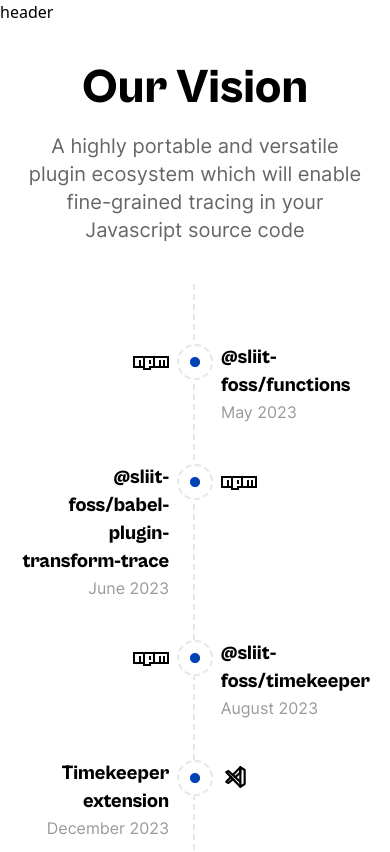
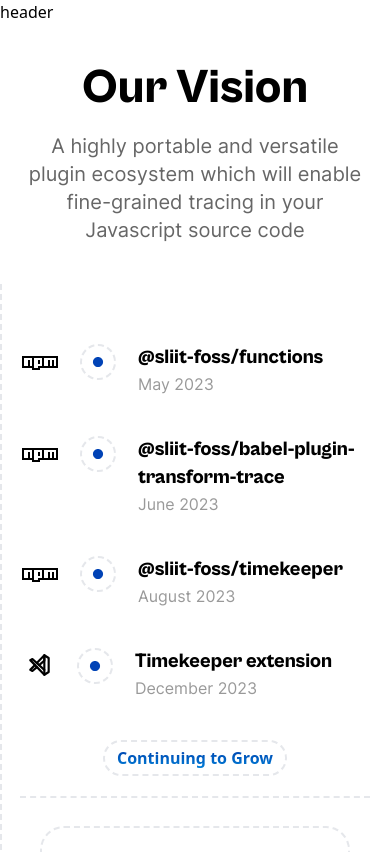
Before and after one commit to sliit-foss/timekeeper-web, a React (Vite) app: page / in a window 390 px wide. Shown: the top 852 px of the page. Built offline with nearby package versions, Linux system fonts and the light colour scheme.

Commit message:
Feat: mobile fix

```diff
--- a/src/components/ourVision.jsx
+++ b/src/components/ourVision.jsx
@@ -17,19 +17,19 @@ const OurVision = ({ dataList }) => {
   const timeLine = (data) => {
     return (
       <div className="my-10 flex justify-center">
-        <div className={data.logoFirst ? "w-[230px] justify-end order-2" : "w-[230px] order-4"}>
+        <div className={data.logoFirst ? "md:w-[230px] justify-end md:order-2" : "md:w-[230px] md:order-4"}>
           {data.imgType === "npm" ? (
-            <FaNpm className={data.logoFirst ? "text-4xl ml-auto" : "text-4xl mr-auto"} />
+            <FaNpm className={data.logoFirst ? "text-4xl ml-auto" : "text-4xl ml-auto md:ml-0 md:mr-auto"} />
           ) : data.imgType === "vscode" ? (
             <TbBrandVscode className={data.logoFirst ? "text-2xl ml-auto" : "text-3xl pt-1 mr-auto"} />
           ) : (
             <></>
           )}
         </div>
-        <div className="w-20 order-3">
+        <div className="w-20 md:order-3">
           <RxDotFilled className="text-[#0143b6] text-4xl mx-auto border-2 border-dashed rounded-full bg-white" />
         </div>
-        <div className={data.logoFirst ? "w-[230px] text-start order-4" : "w-[230px] text-right order-2"}>
+        <div className={data.logoFirst ? "w-[230px] text-start order-4" : "w-[230px] text-start md:text-right order-2"}>
           <p className="font-CabinetGroteskVariable text-xl font-extrabold">{data.details}</p>
           <p className="text-black/40 font-Inter">{data.date}</p>
         </div>
@@ -48,7 +48,7 @@ const OurVision = ({ dataList }) => {
       </div>
 
       <div className="relative">
-        <div className="w-1/2 min-h-full absolute inline-block border-r-2 z-0 border-dashed"></div>
+        <div className="md:w-1/2 min-h-full absolute inline-block border-r-2 z-0 border-dashed"></div>
         <div className="p-5 text-center z-10 relative">
           {dataList && dataList.map((data) => <div key={data.id}>{timeLine(data)}</div>)}
           <div className="bg-white">
```
